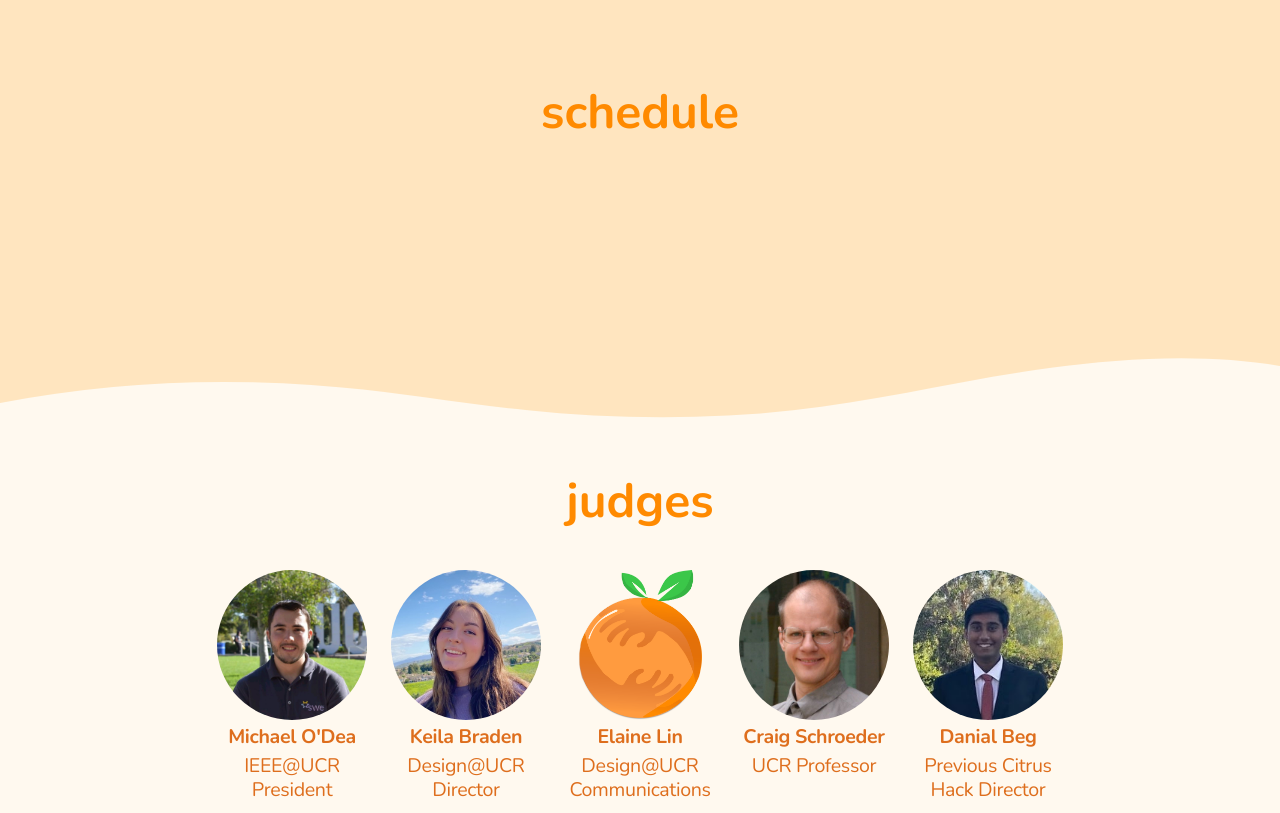
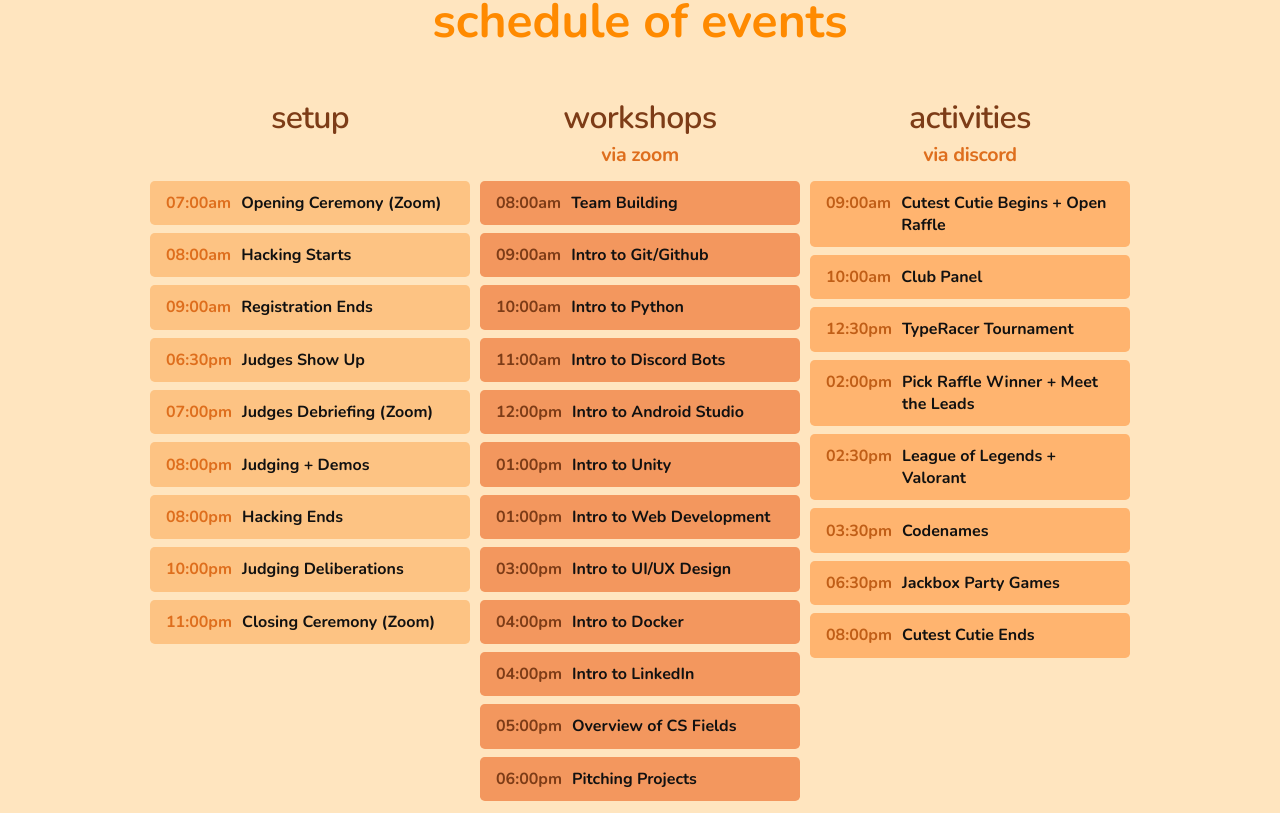
Before and after one commit to citrushack/cutiehack2021, a Next.js app: page /live in a window 1280 px wide. Shown: the part 927-1740 px from the top of the page. Built offline with nearby package versions, Linux system fonts and the light colour scheme; no server answers.

Commit message:
Modify wave styles, add schedule

```diff
--- a/pages/live.js
+++ b/pages/live.js
@@ -108,6 +108,131 @@ export default function Live() {
     },
   ]
 
+  const setupEvents = [
+    {
+      time: '07:00am',
+      name: 'Opening Ceremony (Zoom)',
+    },
+    {
+      time: '08:00am',
+      name: 'Hacking Starts',
+    },
+    {
+      time: '09:00am',
+      name: 'Registration Ends',
+    },
+    {
+      time: '06:30pm',
+      name: 'Judges Show Up',
+    },
+    {
+      time: '07:00pm',
+      name: 'Judges Debriefing (Zoom)',
+    },
+    {
+      time: '08:00pm',
+      name: 'Judging + Demos',
+    },
+    {
+      time: '08:00pm',
+      name: 'Hacking Ends',
+    },
+    {
+      time: '10:00pm',
+      name: 'Judging Deliberations',
+    },
+    {
+      time: '11:00pm',
+      name: 'Closing Ceremony (Zoom)',
+    },
+  ]
+
+  const workshops = [
+    {
+      time: '08:00am',
+      name: 'Team Building',
+    },
+    {
+      time: '09:00am',
+      name: 'Intro to Git/Github',
+    },
+    {
+      time: '10:00am',
+      name: 'Intro to Python',
+    },
+    {
+      time: '11:00am',
+      name: 'Intro to Discord Bots',
+    },
+    {
+      time: '12:00pm',
+      name: 'Intro to Android Studio',
+    },
+    {
+      time: '01:00pm',
+      name: 'Intro to Unity',
+    },
+    {
+      time: '01:00pm',
+      name: 'Intro to Web Development',
+    },
+    {
+      time: '03:00pm',
+      name: 'Intro to UI/UX Design',
+    },
+    {
+      time: '04:00pm',
+      name: 'Intro to Docker',
+    },
+    {
+      time: '04:00pm',
+      name: 'Intro to LinkedIn',
+    },
+    {
+      time: '05:00pm',
+      name: 'Overview of CS Fields',
+    },
+    {
+      time: '06:00pm',
+      name: 'Pitching Projects',
+    },
+  ]
+
+  const activities = [
+    {
+      time: '09:00am',
+      name: 'Cutest Cutie Begins + Open Raffle',
+    },
+    {
+      time: '10:00am',
+      name: 'Club Panel',
+    },
+    {
+      time: '12:30pm',
+      name: 'TypeRacer Tournament',
+    },
+    {
+      time: '02:00pm',
+      name: 'Pick Raffle Winner + Meet the Leads',
+    },
+    {
+      time: '02:30pm',
+      name: 'League of Legends + Valorant',
+    },
+    {
+      time: '03:30pm',
+      name: 'Codenames',
+    },
+    {
+      time: '06:30pm',
+      name: 'Jackbox Party Games',
+    },
+    {
+      time: '08:00pm',
+      name: 'Cutest Cutie Ends',
+    },
+  ]
+
   const handleResize = () => {
     setIsMobile(window.innerWidth <= 720)
   }
@@ -144,13 +269,64 @@ export default function Live() {
               ></path>
             </svg>
           </div>
-          <h1>schedule</h1>
-
+          <div className={styles.wrapper}>
+            <h1>schedule of events</h1>
+            <div className={styles.schedules}>
+              <div>
+                <div className={styles.eventGroupTitle}>
+                  <h2>setup</h2>
+                  <p className={styles.hidden}>via</p>
+                </div>
+                {setupEvents.map(({ time, name }) =>
+                  <div className={styles.event}>
+                    <div className={styles.eventTime}>
+                      {time}
+                    </div>
+                    <div className={styles.eventName}>
+                      {name}
+                    </div>
+                  </div>
+                )}
+              </div>
+              <div>
+                <div className={styles.eventGroupTitle}>
+                  <h2>workshops</h2>
+                  <p>via zoom</p>
+                </div>
+                {workshops.map(({ time, name }) =>
+                  <div className={styles.event}>
+                    <div className={styles.eventTime}>
+                      {time}
+                    </div>
+                    <div className={styles.eventName}>
+                      {name}
+                    </div>
+                  </div>
+                )}
+              </div>
+              <div>
+                <div className={styles.eventGroupTitle}>
+                  <h2>activities</h2>
+                  <p>via discord</p>
+                </div>
+                {activities.map(({ time, name }) =>
+                  <div className={styles.event}>
+                    <div className={styles.eventTime}>
+                      {time}
+                    </div>
+                    <div className={styles.eventName}>
+                      {name}
+                    </div>
+                  </div>
+                )}
+              </div>
+            </div>
+          </div>
         </section>
       </Element>
       <Element name="Judges" className={styles.element}>
         <section className={styles.judges}>
-          <div className={styles.judgesWrapper}>
+          <div className={styles.wrapper}>
             <div className={styles.wave}>
               <svg
                 data-name="Layer 1"
--- a/styles/Live.module.css
+++ b/styles/Live.module.css
@@ -43,6 +43,75 @@
   fill: var(--bg);
 }
 
+.schedules {
+  display: flex;
+  justify-content: center;
+  width: 100%;
+  gap: 10px;
+}
+
+.schedules > div {
+  display: flex;
+  flex-direction: column;
+  gap: 8px;
+  width: 100%;
+  max-width: 20rem;
+}
+
+.eventGroupTitle {
+  text-align: center;
+}
+
+.eventGroupTitle > h2 {
+  margin: 0;
+}
+
+.eventGroupTitle > p {
+  margin: 0;
+  margin-top: -0.5rem;
+  font-weight: 700;
+  color: var(--brand-dark);
+}
+
+.hidden {
+  visibility: hidden;
+}
+
+.event {
+  display: flex;
+  gap: 10px;
+  width: 100rem;
+  max-width: 20rem;
+  padding: 0.7rem 1rem;
+  border-radius: 0.3rem;
+  background-color: #fdc383;
+}
+
+.schedules > div:nth-of-type(2) > .event {
+  background-color: #f3975e;
+}
+
+.schedules > div:nth-of-type(3) > .event {
+  background-color: var(--brand-lighter);
+}
+
+.eventTime,
+.eventName {
+  font-weight: 700;
+}
+
+.schedules > div:nth-of-type(1) > .event > .eventTime {
+  color: var(--brand-dark);
+}
+
+.schedules > div:nth-of-type(2) > .event > .eventTime {
+  color: var(--brand-darkest);
+}
+
+.schedules > div:nth-of-type(3) > .event > .eventTime {
+  color: #c05e17;
+}
+
 .judges {
   position: relative;
   display: flex;
@@ -56,7 +125,7 @@
 
 .judges .wave {
   position: absolute;
-  top: 0;
+  top: -2px;
   left: 0;
   width: 100%;
   overflow: hidden;
@@ -74,6 +143,40 @@
 
 .judges .wave .shapefill {
   fill: var(--brand-lightest);
+}
+
+.grid {
+  display: flex;
+  flex-wrap: wrap;
+  justify-content: center;
+  text-align: center;
+  gap: 1.5rem;
+}
+
+.grid > figure {
+  margin: 0;
+  width: 150px;
+}
+
+.image {
+  width: 150px;
+}
+
+.link {
+  border-radius: 10rem;
+}
+
+.name {
+  margin: 0.3rem 0;
+  line-height: 1.5rem;
+  font-weight: 700;
+  color: var(--brand-dark);
+}
+
+.role {
+  margin: 0;
+  line-height: 1.5rem;
+  color: var(--brand-dark);
 }
 
 .resources {
@@ -106,6 +209,11 @@
 
 .resources .wave .shapefill {
   fill: var(--bg);
+}
+
+.wrapper {
+  max-width: 60rem;
+  margin: 5rem 0;
 }
 
 .buttonWrapper {
@@ -150,45 +258,6 @@
   margin-left: 0.5rem;
 }
 
-.judgesWrapper {
-  max-width: 60rem;
-  margin: 5rem 0;
-}
-
-.grid {
-  display: flex;
-  flex-wrap: wrap;
-  justify-content: center;
-  text-align: center;
-  gap: 1.5rem;
-}
-
-.grid > figure {
-  margin: 0;
-  width: 150px;
-}
-
-.image {
-  width: 150px;
-}
-
-.link {
-  border-radius: 10rem;
-}
-
-.name {
-  margin: 0.3rem 0;
-  line-height: 1.5rem;
-  font-weight: 700;
-  color: var(--brand-dark);
-}
-
-.role {
-  margin: 0;
-  line-height: 1.5rem;
-  color: var(--brand-dark);
-}
-
 @media (max-width: 540px) {
   .buttonWrapper {
     flex-direction: column;
@@ -210,3 +279,22 @@
     justify-content: space-evenly;
   }
 }
+
+@media (max-width: 1000px) {
+  .schedules {
+    flex-direction: column;
+    align-items: center;
+    gap: 2rem;
+    max-width: 40rem;
+  }
+  .schedules > div {
+    max-width: 40rem;
+  }
+  .event {
+    width: 100%;
+    max-width: 40rem;
+  }
+  .hidden {
+    display: none;
+  }
+}
--- a/styles/Team.module.css
+++ b/styles/Team.module.css
@@ -11,7 +11,7 @@
 
 .wave {
   position: absolute;
-  top: 0;
+  top: -2px;
   left: 0;
   width: 100%;
   overflow: hidden;
```
